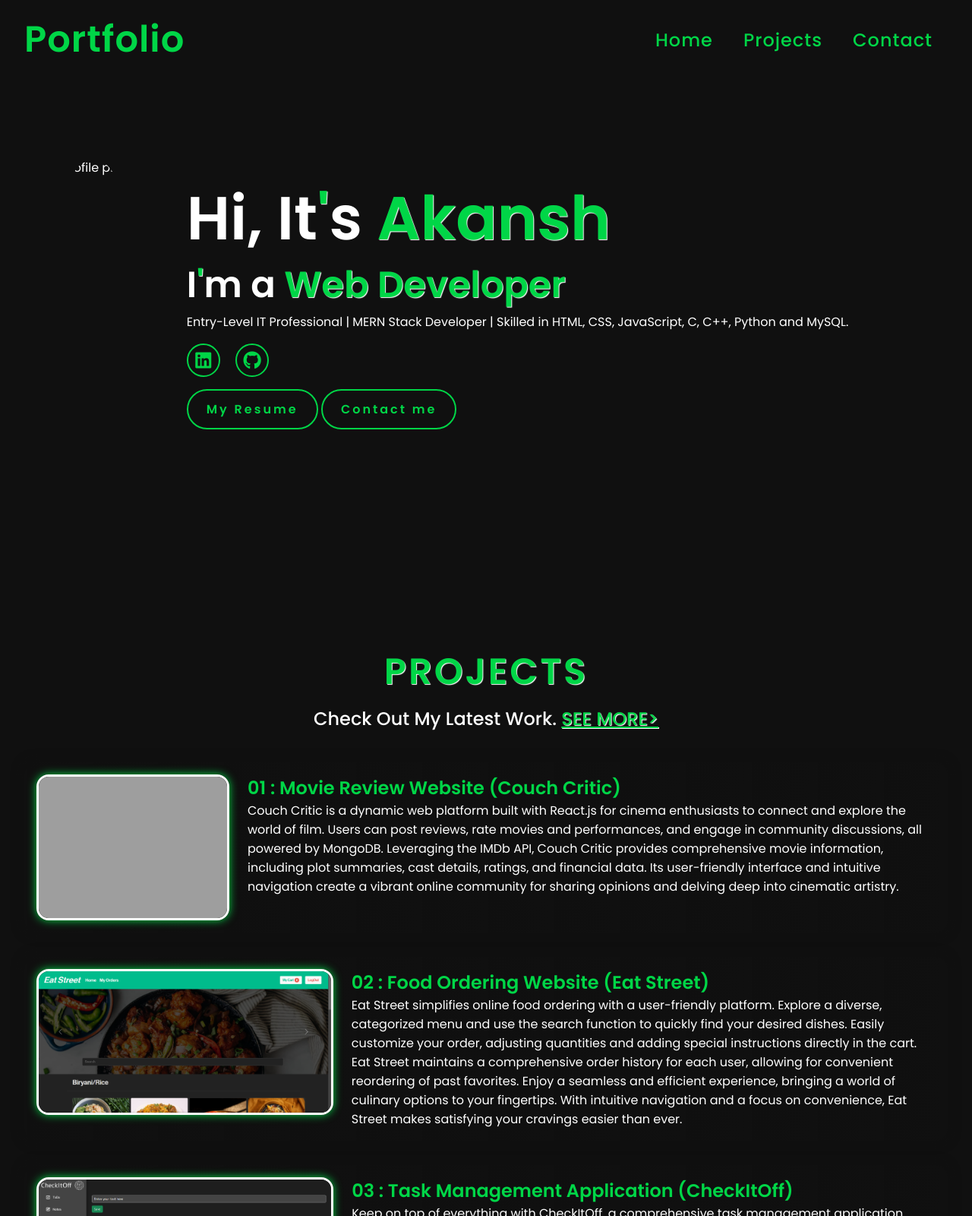
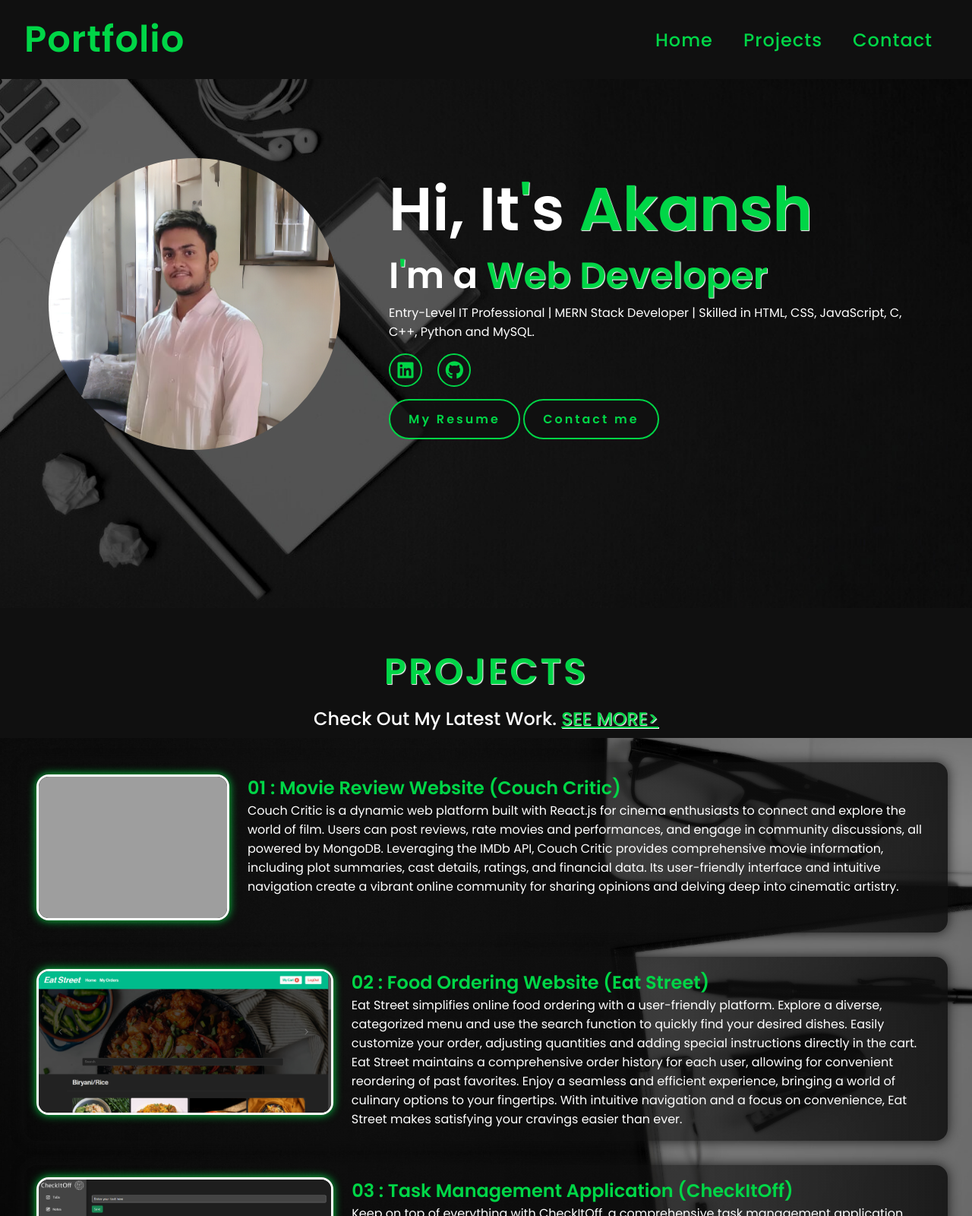
Before and after one commit to Akansh-Gupta/Portfolio, a plain HTML site: page index.html in a window 1280 px wide. Shown: the top 1600 px of the page at 76% size. Drawn offline with Linux system fonts and the light colour scheme; the site is published under a folder, as on GitHub Pages, so addresses that start at the root find nothing.

Commit message:
modified index.html and style.css

```diff
--- a/index.html
+++ b/index.html
@@ -19,7 +19,7 @@
     <!-- HOMEPAGE -->
     <div id="home" class="bg bg-1">
         <section class="home">
-            <img src="/images/PFP.png" alt="profile photo" class="home-img">
+            <img src="images/PFP.png" alt="profile photo" class="home-img">
             <div class="home-content">
                 <h1>Hi, It<span>'</span>s&nbsp;<span>Akansh</span></h1>
                 <h3>I<span>'</span>m a <span>Web&nbsp;Developer</span></h3>
--- a/style.css
+++ b/style.css
@@ -208,16 +208,16 @@ a {
 }
 
 .bg-1 {
-    background-image: url("/images/background/bg-1.png");
+    background-image: url("images/background/bg-1.png");
 }
 
 .bg-2 {
-    background-image: url("/images/background/bg-2.png");
+    background-image: url("images/background/bg-2.png");
     padding-bottom: 6rem;
 }
 
 .bg-3 {
-    background-image: url("/images/background/bg-3.png");
+    background-image: url("images/background/bg-3.png");
     max-height: 100vh;
 }
 
```
